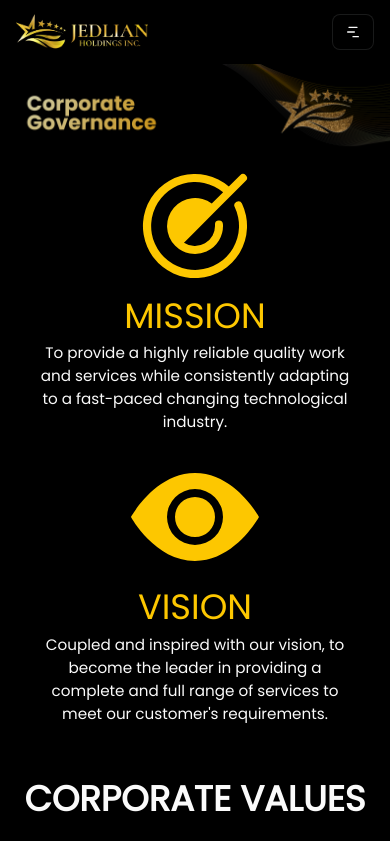
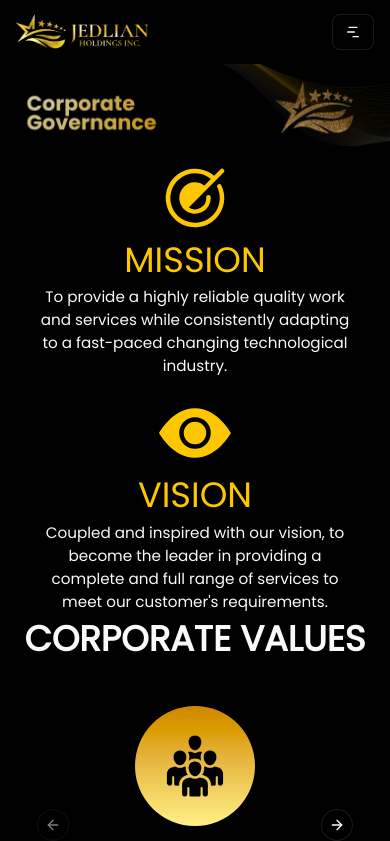
Before and after one commit to M1chael30/jedlian, a Next.js app: page /corporate-governance in a window 390 px wide. Shown: the top 841 px of the page. Built offline with nearby package versions, Linux system fonts and the light colour scheme.

Commit message:
made adjustments on the content

```diff
--- a/app/corporate-governance/page.js
+++ b/app/corporate-governance/page.js
@@ -15,13 +15,13 @@ export default function CorporateGovernance() {
     className="w-full h-auto max-w-full object-contain"
    />
    <MissionVision />
-   <div className="flex items-center md:justify-center">
+   <div className="flex flex-col items-center md:justify-center min-h-170">
     <h1 className="text-title font-extrabold text-center">
      CORPORATE VALUES
     </h1>
-   </div>
    <CorporateValues />
    <CorporateValuesMobile/>
+   </div>
    {/* <CodeOfConduct /> */}
   </div>
  );
--- a/components/components-mission-vision-section/mission-vision.jsx
+++ b/components/components-mission-vision-section/mission-vision.jsx
@@ -8,19 +8,27 @@ export default function MissionVision() {
     <section
       className="
         grid grid-cols-1 md:grid-cols-2
-     gap-5 px-8 mb-12 justify-center items-center text-center"
+     gap-5 px-10 justify-center items-center
+     text-center"
     >
-
+      <div>
         <div className="flex flex-col items-center">
-          <PiTargetFill className="text-9xl text-yellow-400"/>
-          <h1 className="uppercase text-title text-yellow-400">{missionVisionData[0].title}</h1>
-          <p className="text-description">{missionVisionData[0].description}</p>
+          <PiTargetFill className="text-7xl md:text-9xl text-yellow-400" />
+          <h1 className="uppercase text-title text-yellow-400">
+            {missionVisionData[0].title}
+          </h1>
         </div>
+        <p className="text-description">{missionVisionData[0].description}</p>
+      </div>
+      <div>
         <div className="flex flex-col items-center">
-          <BsEyeFill className="text-9xl text-yellow-400"/>
-          <h1 className="uppercase text-title text-yellow-400">{missionVisionData[1].title}</h1>
-          <p className="text-description">{missionVisionData[1].description}</p>
+          <BsEyeFill className="text-7xl md:text-9xl text-yellow-400" />
+          <h1 className="uppercase text-title text-yellow-400">
+            {missionVisionData[1].title}
+          </h1>
         </div>
+        <p className="text-description">{missionVisionData[1].description}</p>
+      </div>
     </section>
   );
 }
--- a/lib/corporateGovernanceData.js
+++ b/lib/corporateGovernanceData.js
@@ -15,32 +15,32 @@ const corporateValuesButtonsData = [
   {
     id: 0,
     title: "customer-focused",
-    description: "Our Top Priority is our Customer, Serving Them Above All",
+    description: "Our Top Priority Is Our Customer, Serving Them Above All",
     logo: customerFocusedLogo ,
   },
   {
     id: 1,
-    title: "Integrity",
-    description:
-      "We Highly Value the Sense of Honesty and Accountability in Everything we do",
-    logo: integrityLogo,
+    title: "God-Centered",
+    description: "God at the Center of Everything We Do",
+    logo: godCenteredLogo,
   },
   {
     id: 2,
-    title: "God-Centered",
-    description: "aoskndakosndaoksndo asadasdasdasd",
-    logo: godCenteredLogo,
+    title: "Integrity",
+    description:
+      "Highly Values the Sense of Honesty and Accountability in All Our Actions",
+    logo: integrityLogo,
   },
   {
     id: 3,
     title: "Innovative",
-    description: "Opportunities to Innovate and Adapt to Changes",
+    description: "To Innovate and Adapt Opportunities to Changes",
     logo: innovativeLogo,
   },
   {
     id: 4,
     title: "Teamwork",
-    description: "Work in synergy to provide the best quality service",
+    description: "We Build a Customer-Oriented Team That Delivers Quality Service",
     logo: teamworkLogo,
   },
 ];
```
